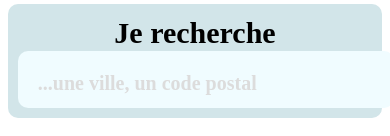
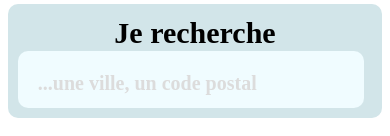
Before and after one commit to YasmeeenBn/Gr, a React (Create React App) app: page / in a window 390 px wide. Shown: the top 136 px of the page. Built offline with nearby package versions, Linux system fonts and the light colour scheme.

Commit message:
responsivite

```diff
--- a/src/App.css
+++ b/src/App.css
@@ -5,7 +5,7 @@
 }
 
 .container_city_item {
-  margin-top: 40px;
+  margin-top: 20px;
 }
 
 .city_container {
@@ -21,7 +21,7 @@
   flex-grow: 1;
   width: 50vw;
 }
-@media screen and (max-width: 1000px) {
+@media screen and (max-width: 630px) {
   .city_container {
     display: flex;
     flex-direction: column;
--- a/src/Components/Card.css
+++ b/src/Components/Card.css
@@ -33,7 +33,7 @@
   line-height: 18px;
   color: #ffffff;
 }
-@media screen and (max-width: 1000px) {
+@media screen and (max-width: 630px) {
   .card {
     width: 90%;
   }
--- a/src/Components/Recherche.css
+++ b/src/Components/Recherche.css
@@ -14,7 +14,8 @@
 }
 
 .search_input_container {
-  flex-grow: 6;
+  flex-grow: 8;
+  margin-right: 30px;
 }
 .search_input {
   width: 100%;
```
